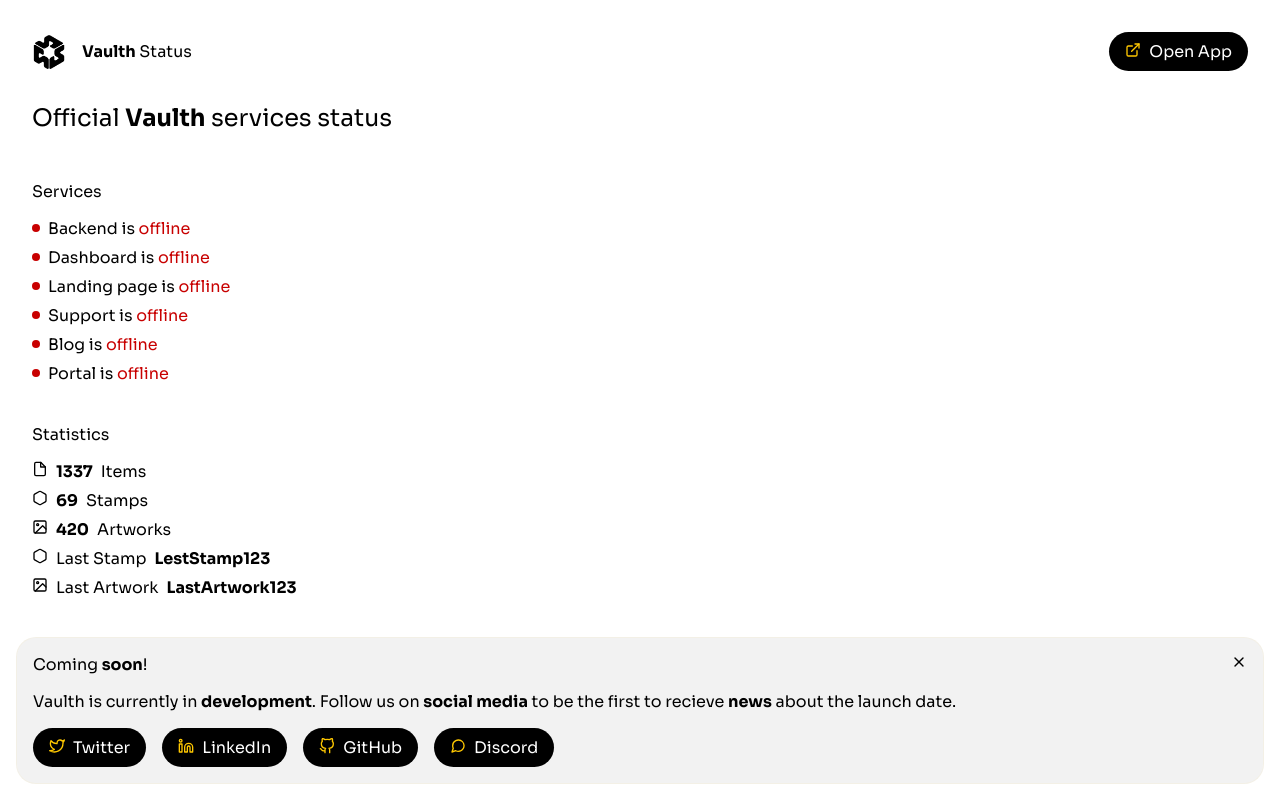
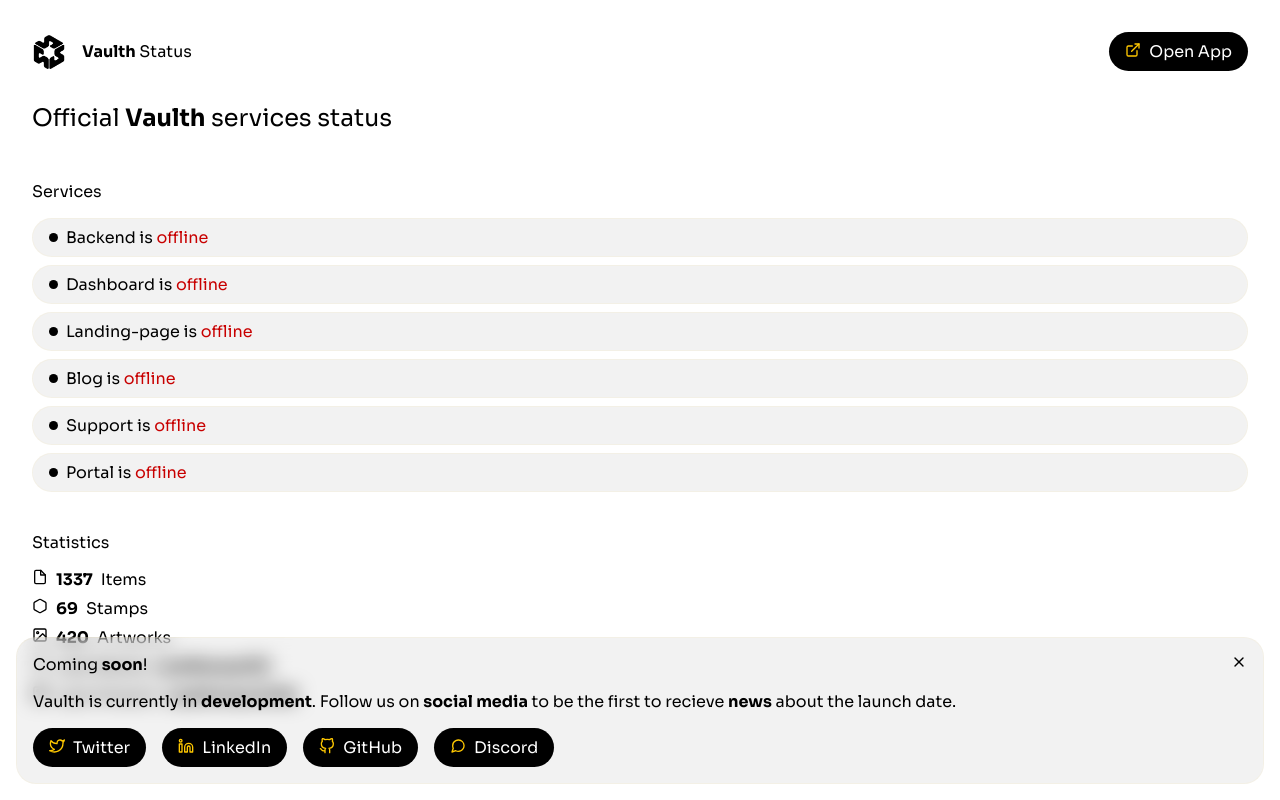
Before and after one commit to Vaulth/status, a Next.js app: page / in a window 1280 px wide. Built offline with nearby package versions, Linux system fonts and the light colour scheme; no server answers.

Commit message:
Update style and refactor status indicators

```diff
--- a/components/Status.jsx
+++ b/components/Status.jsx
@@ -2,121 +2,17 @@
 import iconStyles from "../styles/Icon.module.css";
 import colorStyles from "../styles/Colors.module.css";
 import * as Icon from "react-feather";
+import { StatusIndicator } from './StatusIndicator';
 import React, { useState, useEffect } from "react"
 
 const axios = require("axios");
-
-const STATUS = {
-    Fetching: 0,
-    Offline: 1,
-    Running: 2,
-};
-
-const checkWebsite = async (url) => {
-    let websiteStatus = STATUS.Offline;
-
-    await axios.get(url)
-        .then((response) => {
-            websiteStatus = STATUS.Running;
-        })
-        .catch((error) => {
-            console.log("ERROR: checkWebsite ({" + url + "}): " + error.code);
-            websiteStatus = STATUS.Offline;
-        })
-
-    return websiteStatus
-}
-
-export function useBackendStatus() {
-    const [backendStatus, setBackendStatus] = useState(STATUS.Fetching);
-
-    useEffect(() => {
-        const checkStatus = async () => {
-            setBackendStatus(await checkWebsite("https://backend.vaulth.app/"));
-        }
-
-        checkStatus();
-    }, []);
-
-    return backendStatus;
-}
-
-export function useDashboardStatus() {
-    const [dashboardStatus, setDashboardStatus] = useState(STATUS.Fetching);
-
-    useEffect(() => {
-        const checkStatus = async () => {
-            setDashboardStatus(await checkWebsite("https://www.dashboard.vaulth.app/"));
-        }
-
-        checkStatus();
-    }, []);
-
-    return dashboardStatus;
-}
-
-export function useLandingpageStatus() {
-    const [landingpageStatus, setLandingpageStatus] = useState(STATUS.Fetching);
-
-    useEffect(() => {
-        const checkStatus = async () => {
-            setLandingpageStatus(await checkWebsite("https://vaulth.app/"));
-        }
-
-        checkStatus();
-    }, []);
-
-    return landingpageStatus;
-}
-
-export function useSupportStatus() {
-    const [supportStatus, setSupportStatus] = useState(STATUS.Fetching);
-
-    useEffect(() => {
-        const checkStatus = async () => {
-            setSupportStatus(await checkWebsite("https://support.vaulth.app/"));
-        }
-
-        checkStatus();
-    }, []);
-
-    return supportStatus;
-}
-
-export function useBlogStatus() {
-    const [blogStatus, setBlogStatus] = useState(STATUS.Fetching);
-
-    useEffect(() => {
-        const checkStatus = async () => {
-            setBlogStatus(await checkWebsite("https://blog.vaulth.app/"));
-        }
-
-        checkStatus();
-    }, []);
-
-    return blogStatus;
-}
-
-export function usePortalStatus() {
-    const [portalStatus, setPortalStatus] = useState(STATUS.Fetching);
-
-    useEffect(() => {
-        const checkStatus = async () => {
-            setPortalStatus(await checkWebsite("https://www.portal.vaulth.app/"));
-        }
-
-        checkStatus();
-    }, []);
-
-    return portalStatus;
-}
 
 export function useStatistics() {
     const [statistics, setStatistics] = useState({
         itemNumber: 1337,
         stampNumber: 69,
         artworkNumber: 420,
-        lastStamp: "LestStamp123",
+        lastStamp: "LastStamp123",
         lastArtwork: "LastArtwork123"
     });
 
@@ -144,12 +40,6 @@
 }
 
 export const Status = () => {
-    const backendStatus = useBackendStatus();
-    const dashboardStatus = useDashboardStatus();
-    const landingpageStatus = useLandingpageStatus();
-    const supportStatus = useSupportStatus();
-    const blogStatus = useBlogStatus();
-    const portalStatus = usePortalStatus();
     const statistics = useStatistics();
 
     return (
@@ -157,24 +47,12 @@
             <div className={styles.title}>Official <b>Vaulth</b> services status</div>
             <div className={styles.statusDiv}>
                 <div className={styles.desc}>Services</div>
-                <div className={styles.oneStat}><div className={styles.dot + " " + (backendStatus == STATUS.Fetching ? colorStyles.runningBg : (backendStatus == STATUS.Running ? colorStyles.successBg : colorStyles.errorBg))} />
-                    {backendStatus == STATUS.Fetching ? <span>Fetching backend...</span> : <span>Backend is {backendStatus == STATUS.Running ? <span className={colorStyles.success}>up and running</span> : <span className={colorStyles.error}>offline</span>}</span>}
-                </div>
-                <div className={styles.oneStat}><div className={styles.dot + " " + (dashboardStatus == STATUS.Fetching ? colorStyles.runningBg : (dashboardStatus == STATUS.Running ? colorStyles.successBg : colorStyles.errorBg))} />
-                    {dashboardStatus == STATUS.Fetching ? <span>Fetching dashboard...</span> : <span>Dashboard is {dashboardStatus == STATUS.Running ? <span className={colorStyles.success}>up and running</span> : <span className={colorStyles.error}>offline</span>}</span>}
-                </div>
-                <div className={styles.oneStat}><div className={styles.dot + " " + (landingpageStatus == STATUS.Fetching ? colorStyles.runningBg : (landingpageStatus == STATUS.Running ? colorStyles.successBg : colorStyles.errorBg))} />
-                    {landingpageStatus == STATUS.Fetching ? <span>Fetching landing page...</span> : <span>Landing page is {landingpageStatus == STATUS.Running ? <span className={colorStyles.success}>up and running</span> : <span className={colorStyles.error}>offline</span>}</span>}
-                </div>
-                <div className={styles.oneStat}><div className={styles.dot + " " + (supportStatus == STATUS.Fetching ? colorStyles.runningBg : (supportStatus == STATUS.Running ? colorStyles.successBg : colorStyles.errorBg))} />
-                    {supportStatus == STATUS.Fetching ? <span>Fetching support...</span> : <span>Support is {supportStatus == STATUS.Running ? <span className={colorStyles.success}>up and running</span> : <span className={colorStyles.error}>offline</span>}</span>}
-                </div>
-                <div className={styles.oneStat}><div className={styles.dot + " " + (blogStatus == STATUS.Fetching ? colorStyles.runningBg : (blogStatus == STATUS.Running ? colorStyles.successBg : colorStyles.errorBg))} />
-                    {blogStatus == STATUS.Fetching ? <span>Fetching blog...</span> : <span>Blog is {blogStatus == STATUS.Running ? <span className={colorStyles.success}>up and running</span> : <span className={colorStyles.error}>offline</span>}</span>}
-                </div>
-                <div className={styles.oneStat}><div className={styles.dot + " " + (portalStatus == STATUS.Fetching ? colorStyles.runningBg : (portalStatus == STATUS.Running ? colorStyles.successBg : colorStyles.errorBg))} />
-                    {portalStatus == STATUS.Fetching ? <span>Fetching portal...</span> : <span>Portal is {portalStatus == STATUS.Running ? <span className={colorStyles.success}>up and running</span> : <span className={colorStyles.error}>offline</span>}</span>}
-                </div>
+                <StatusIndicator url={"https://backend.vaulth.app/"} name={"backend"} />
+                <StatusIndicator url={"https://www.dashboard.vaulth.app/"} name={"dashboard"} />
+                <StatusIndicator url={"https://vaulth.app/"} name={"landing-page"} />
+                <StatusIndicator url={"https://blog.vaulth.app/"} name={"blog"} />
+                <StatusIndicator url={"https://support.vaulth.app/"} name={"support"} />
+                <StatusIndicator url={"https://portal.vaulth.app/"} name={"portal"} />
             </div>
             <div className={styles.statusDiv}>
                 <div className={styles.desc}>Statistics</div>
--- /dev/null
+++ b/components/StatusIndicator.jsx
@@ -0,0 +1,70 @@
+import styles from '../styles/StatusIndicator.module.css';
+import iconStyles from "../styles/Icon.module.css";
+import colorStyles from "../styles/Colors.module.css";
+import * as Icon from "react-feather";
+import React, { useState, useEffect } from "react"
+
+const axios = require("axios");
+
+const STATUS = {
+    Fetching: 0,
+    Offline: 1,
+    Running: 2,
+};
+
+const checkWebsite = async (url) => {
+    let websiteStatus = STATUS.Offline;
+
+    await axios.get(url)
+        .then((response) => {
+            console.log(response.latency);
+            websiteStatus = STATUS.Running;
+        })
+        .catch((error) => {
+            console.log("ERROR: checkWebsite ({" + url + "}): " + error.code);
+            websiteStatus = STATUS.Offline;
+        })
+
+    return websiteStatus
+}
+
+export function useStatus(url) {
+    const [status, setStatus] = useState(STATUS.Fetching);
+
+    useEffect(() => {
+        const checkStatus = async () => {
+            setStatus(await checkWebsite(url));
+        }
+
+        checkStatus();
+    }, [url]);
+
+    return status;
+}
+
+export const StatusIndicator = ({ url, name }) => {
+    const status = useStatus(url);
+    let dot = undefined;
+
+    const statusText = (status == STATUS.Running) ?
+        <span className={colorStyles.success}>up and running</span> :
+        <span className={colorStyles.error}>offline</span>;
+
+    const text = (status == STATUS.Fetching) ?
+        <span className={colorStyles.running}>Fetching {name.toLowerCase()}...</span> :
+        <span>{name.charAt(0).toUpperCase() + name.slice(1).toLowerCase()} is {statusText}</span>;
+
+    if (status == STATUS.Fetching) {
+        dot = <div className={styles.dot + " " + colorStyles.runningBg} />
+    } else if (status == STATUS.Offline) {
+        dot = <div className={styles.dot + " " + colorStyles.errorBg} />
+    } else {
+        dot = <div className={styles.dot + " " + colorStyles.successBg} />
+    }
+
+    return (
+        <div className={styles.oneStat}>
+            {dot} {text}
+        </div>
+    );
+}
--- a/styles/Colors.module.css
+++ b/styles/Colors.module.css
@@ -4,6 +4,10 @@
 
 .error {
     color: rgba(200, 0, 0, 1);
+}
+
+.running {
+    color: rgb(100, 200, 225);
 }
 
 .successBg {
--- a/styles/Status.module.css
+++ b/styles/Status.module.css
@@ -15,13 +15,6 @@
     color: rgba(var(--color), 1);
 }
 
-.oneStat {
-    display: flex;
-    flex-direction: row;
-    gap: calc(var(--size) * 0.5);
-    margin-bottom: calc(var(--size) / 2);;
-}
-
 .title {
     font-size: calc(var(--size) * 1.5);
     color: rgba(var(--color), 1);
@@ -34,10 +27,9 @@
     margin-bottom: var(--size);
 }
 
-.dot {
-    width: 8px;
-    height: 8px;
-    border-radius: 1000px;
-    background-color: rgba(var(--color), 1);
-    margin-top: 6px;
+.oneStat {
+    display: flex;
+    flex-direction: row;
+    gap: calc(var(--size) * 0.5);
+    margin-bottom: calc(var(--size) / 2);;
 }
--- /dev/null
+++ b/styles/StatusIndicator.module.css
@@ -0,0 +1,18 @@
+.oneStat {
+    display: flex;
+    flex-direction: row;
+    gap: calc(var(--size) * 0.5);
+    margin-bottom: calc(var(--size) / 2);
+    padding: calc(var(--size) * 0.5) var(--size) calc(var(--size) * 0.5) var(--size);
+    border: 1px solid rgba(var(--colorAccent), 0.05);
+    border-radius: var(--radius);
+    background-color: rgba(var(--color), 0.05);
+}
+
+.dot {
+    height: calc(var(--size)/1.8);
+    width:  calc(var(--size)/1.8);
+    border-radius: 1000px;
+    background-color: rgba(var(--color), 1);
+    margin-top: 6px;
+}
```
